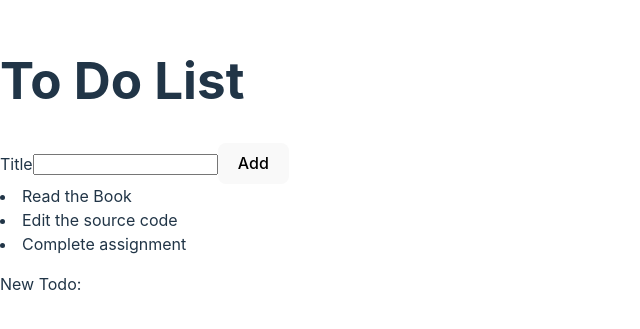
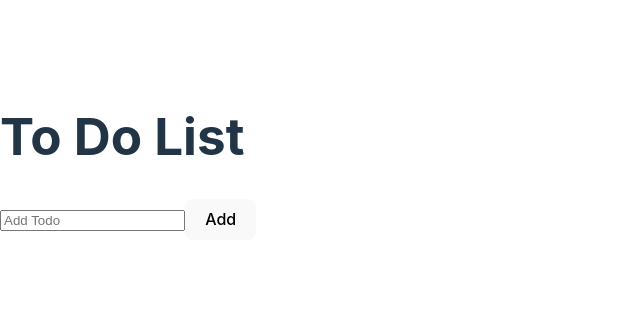
Before and after one commit to alejandroesoto/react-todo, a React (Vite) app: page / in a window 1280 px wide. Shown: the part 235-564 px from the top of the page, without its empty margins (0-640 px from the left). Built offline with nearby package versions, Linux system fonts and the light colour scheme.

Commit message:
Lifting State and Props Handling

```diff
--- a/src/AddTodoForm.jsx
+++ b/src/AddTodoForm.jsx
@@ -1,24 +1,35 @@
-import React from 'react';
+import React, { useState } from 'react';
 
-const AddTodoForm = (props) => {
+function AddTodoForm({ onAddTodo }) {
+  const [todoTitle, setTodoTitle] = useState('');
+
+  const handleTitleChange = (event) => {
+    const newTodoTitle = event.target.value;
+    setTodoTitle(newTodoTitle);
+  };
+
   const handleAddTodo = (event) => {
     event.preventDefault();
-        const todoTitle = event.target.todoTitle.value;
-        console.log(todoTitle);
-        props.onAddTodo(todoTitle);
-        event.target.reset();
+    if (todoTitle.trim() !== '') {
+      onAddTodo({
+        title: todoTitle,
+        id: Date.now()
+      });
+      setTodoTitle('');
+    }
   };
-    const handleChange = (event) => {
-        console.log(event.target.value);
-    }
 
   return (
     <form onSubmit={handleAddTodo}>
-            <label htmlFor="todoTitle">Title</label>
-            <input type="text" id="todoTitle" name="title"/>
+      <input
+        type="text"
+        placeholder="Add Todo"
+        value={todoTitle}
+        onChange={handleTitleChange}
+      />
       <button type="submit">Add</button>
     </form>
-    )
-};
+  );
+}
 
 export default AddTodoForm;
--- a/src/App.jsx
+++ b/src/App.jsx
@@ -3,15 +3,18 @@ import TodoList from './TodoList';
 import AddTodoForm from './AddTodoForm';
 
 function App() {
-  const [newTodo, setNewTodo] = useState('');
+  const [todoList, setTodoList] = useState([]);
+
+  const addTodo = (newTodo) => {
+    setTodoList([...todoList, newTodo]);};
+
   return (
-    <div>
+    <div className="App">
         <h1>To Do List</h1>
-        <AddTodoForm onAddTodo={setNewTodo}/>
-        <TodoList />
-        <p>New Todo: {newTodo}</p>
+        <AddTodoForm onAddTodo={addTodo} />
+        <TodoList todoList={todoList} />
     </div>
-  )
+  );
 }
 
 export default App;
--- a/src/TodoList.jsx
+++ b/src/TodoList.jsx
@@ -1,19 +1,13 @@
-import TodoListItem from "./TodoListItem";
+import React from 'react';
 
-const todoList = [
-    { id: 1, title: "Read the Book", author: "James Kirk"},
-    { id: 2, title: "Edit the source code", author: "Luke Skywalker"},
-    { id: 3, title: "Complete assignment", author: "Spok the Vulcan"}
-];
-
-function TodoList() {
-    return (
-            <div>
-                {todoList.map( todo => (
-                    <TodoListItem key={todo.id} title={todo.title}/>
-                ))}
-            </div>
-    );
-};
+function TodoList({ todoList }) {
+  return (
+    <ul>
+      {todoList.map((item, index) => (
+        <li key={index}>{item.title}</li>
+      ))}
+    </ul>
+  );
+}
 
 export default TodoList;
--- a/src/TodoListItem.jsx
+++ b/src/TodoListItem.jsx
@@ -1,11 +1,11 @@
-import React from "react";
+import React from 'react';
 
-function TodoListItem ({title}) {
-    return(
-        <li>
-            <span>{title}</span>
-        </li>
-    )
+function TodoListItem({ title, id }) {
+  return (
+    <li>
+      {title} (ID: {id})
+    </li>
+  );
 }
 
 export default TodoListItem;
```
Lines whose indentation alone changed are shown as unchanged.
